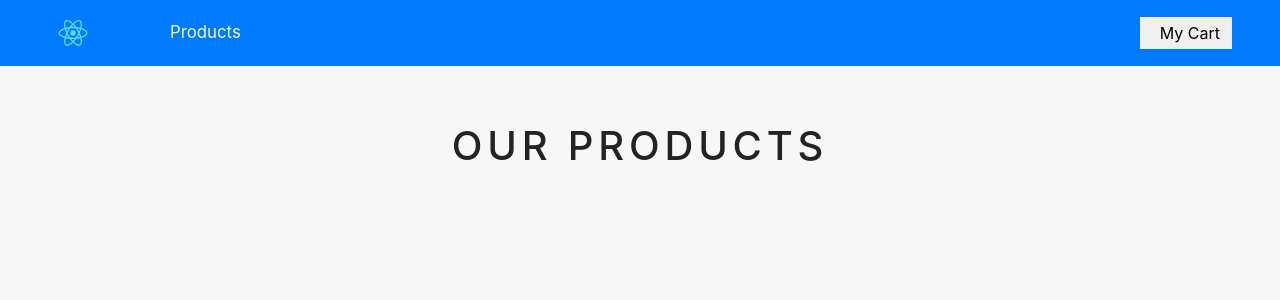
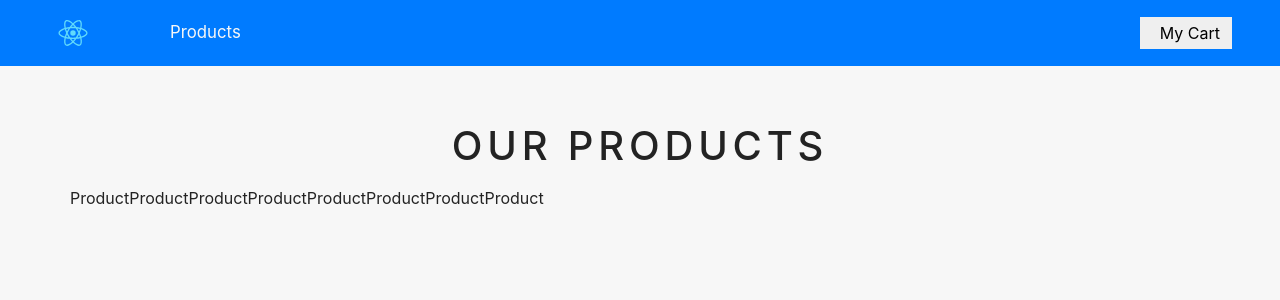
Before and after one commit to B-Starr7/react-ecommerce, a React (Create React App) app: page / in a window 1280 px wide. Shown: the top 300 px of the page. Built offline with nearby package versions, Linux system fonts and the light colour scheme; the HTML template or start-up script is replaced by a standard one.

Commit message:
map through the product array

```diff
--- a/src/components/Product.js
+++ b/src/components/Product.js
@@ -4,7 +4,7 @@
   render() {
     return (
       <div>
-        Products
+        Product
       </div>
     )
   }
--- a/src/components/ProductList.js
+++ b/src/components/ProductList.js
@@ -8,8 +8,6 @@
     sate = { products: storeProducts };
 
     render() {
-        // console.log(this.state.products);
-
         return(
             <Fragment>
                 <div className="py-5">
@@ -21,13 +19,14 @@
                             <ProductConsumer>
                                 {/* always function to get the data */}
                                 {value => {
-                                    console.log(value);
+                                    return value.products.map( product => {
+                                        return <Product key={product.id} product={product} />
+                                    } )
                                 }}
                             </ProductConsumer>
                         </div>
                     </div>
                 </div>
-                {/* <Product /> */}
             </Fragment>
         )
     }
```
